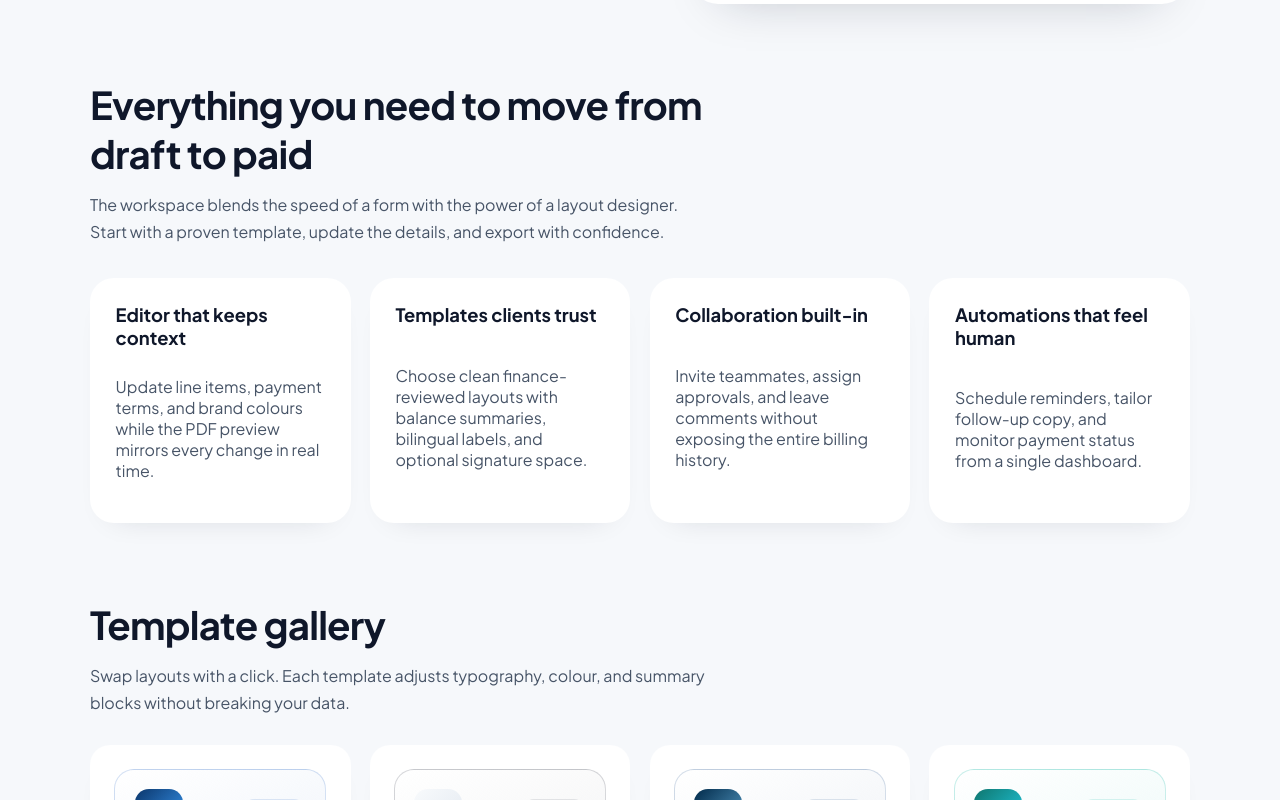
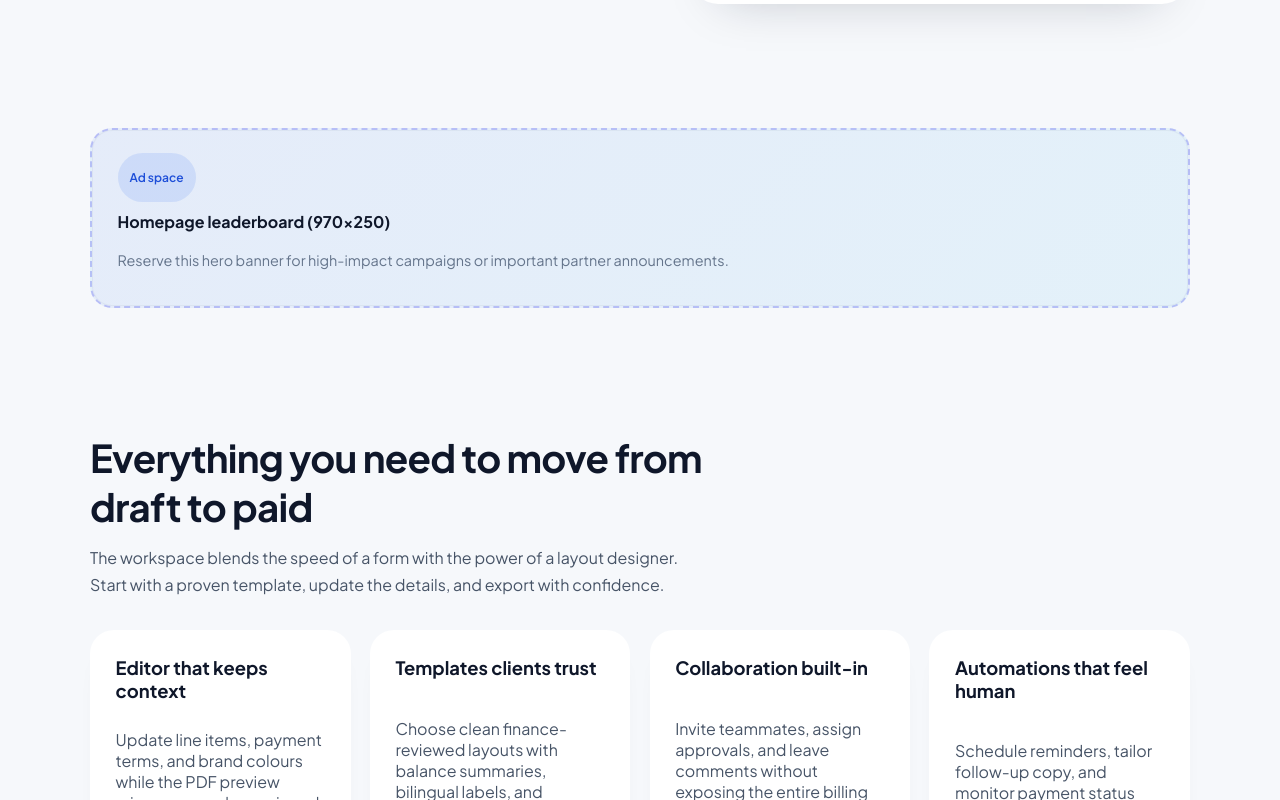
Before and after one commit to kartheeshs/invoice_receipt_generator, a Next.js app in the folder next-app/: page / in a window 1280 px wide. Shown: the part 800-1600 px from the top of the page. Built offline with nearby package versions, Linux system fonts and the light colour scheme.

Commit message:
Add dedicated ad placeholders across landing and workspace

```diff
--- /dev/null
+++ b/next-app/app/components/ad-slot.tsx
@@ -0,0 +1,39 @@
+'use client';
+
+import type { ReactNode } from 'react';
+
+export type AdSlotOrientation = 'horizontal' | 'vertical';
+
+export type AdSlotProps = {
+  label: string;
+  description?: string;
+  orientation?: AdSlotOrientation;
+  className?: string;
+  children?: ReactNode;
+};
+
+export default function AdSlot({
+  label,
+  description,
+  orientation = 'horizontal',
+  className,
+  children,
+}: AdSlotProps) {
+  const classes = ['ad-slot', `ad-slot--${orientation}`];
+  if (className) {
+    classes.push(className);
+  }
+
+  return (
+    <aside className={classes.join(' ')} role="complementary" aria-label={label}>
+      <div className="ad-slot__badge" aria-hidden="true">
+        <span>Ad space</span>
+      </div>
+      <div className="ad-slot__content">
+        <strong className="ad-slot__label">{label}</strong>
+        {description ? <p className="ad-slot__description">{description}</p> : null}
+        {children}
+      </div>
+    </aside>
+  );
+}
--- a/next-app/app/globals.css
+++ b/next-app/app/globals.css
@@ -3494,3 +3494,83 @@ svg {
     align-items: flex-start;
   }
 }
+
+/* Ad slot placeholders */
+.ad-slot {
+  position: relative;
+  display: grid;
+  gap: 0.55rem;
+  padding: 1.4rem 1.6rem;
+  border-radius: 22px;
+  border: 2px dashed rgba(99, 102, 241, 0.35);
+  background: linear-gradient(135deg, rgba(37, 99, 235, 0.08), rgba(14, 165, 233, 0.08));
+  color: var(--text-muted);
+  box-shadow: inset 0 0 0 1px rgba(148, 163, 184, 0.12);
+}
+
+.ad-slot__badge {
+  display: inline-flex;
+  align-items: center;
+  justify-content: center;
+  padding: 0.3rem 0.75rem;
+  border-radius: 999px;
+  font-size: 0.75rem;
+  font-weight: 600;
+  background: rgba(37, 99, 235, 0.12);
+  color: var(--accent-strong);
+  width: fit-content;
+}
+
+.ad-slot__content {
+  display: grid;
+  gap: 0.4rem;
+}
+
+.ad-slot__label {
+  font-size: 1rem;
+  color: var(--text-strong);
+}
+
+.ad-slot__description,
+.ad-slot__content p {
+  margin: 0;
+  font-size: 0.9rem;
+  line-height: 1.5;
+}
+
+.ad-slot--horizontal {
+  min-height: 180px;
+}
+
+.ad-slot--vertical {
+  min-height: 320px;
+}
+
+.ad-section {
+  margin-top: 3rem;
+  margin-bottom: 3rem;
+}
+
+.template-gallery__ad {
+  margin-top: 2.2rem;
+}
+
+.workspace-ad {
+  margin-top: 2.5rem;
+}
+
+.workspace-ad-grid {
+  display: grid;
+  gap: 1.5rem;
+}
+
+@media (min-width: 960px) {
+  .workspace-ad-grid {
+    grid-template-columns: minmax(0, 1fr) minmax(260px, 320px);
+    align-items: start;
+  }
+
+  .ad-slot--vertical {
+    min-height: 420px;
+  }
+}
--- a/next-app/app/page.tsx
+++ b/next-app/app/page.tsx
@@ -3,6 +3,7 @@
 import Link from 'next/link';
 import { useMemo } from 'react';
 import { useTranslation } from '../lib/i18n';
+import AdSlot from './components/ad-slot';
 
 type TemplatePreview = {
   slug: string;
@@ -343,6 +344,16 @@ export default function LandingPage() {
         </aside>
       </section>
 
+      <section className="container ad-section">
+        <AdSlot
+          label={t('ads.landing.heroLeaderboard', 'Homepage leaderboard (970×250)')}
+          description={t(
+            'ads.landing.heroLeaderboardDescription',
+            'Reserve this hero banner for high-impact campaigns or important partner announcements.',
+          )}
+        />
+      </section>
+
       <section className="container" id="features">
         <div className="section-heading">
           <h2>{t('landing.features.heading', 'Everything you need to move from draft to paid')}</h2>
@@ -387,6 +398,15 @@ export default function LandingPage() {
             );
           })}
         </div>
+        <div className="template-gallery__ad">
+          <AdSlot
+            label={t('ads.landing.midPage', 'Template gallery spotlight (728×90)')}
+            description={t(
+              'ads.landing.midPageDescription',
+              'Ideal for showcasing design partners, integrations, or seasonal promotions alongside templates.',
+            )}
+          />
+        </div>
       </section>
 
       <section className="container" id="workflow">
@@ -408,6 +428,16 @@ export default function LandingPage() {
             </article>
           ))}
         </div>
+      </section>
+
+      <section className="container ad-section">
+        <AdSlot
+          label={t('ads.landing.pricingNative', 'Native placement beside pricing (300×250)')}
+          description={t(
+            'ads.landing.pricingNativeDescription',
+            'Use this space for upgrade nudges, referral programmes, or sponsor content near the pricing table.',
+          )}
+        />
       </section>
 
       <section className="container" id="pricing">
```
Also changed, not shown: next-app/app/app/page.tsx (+33 -4 lines).
